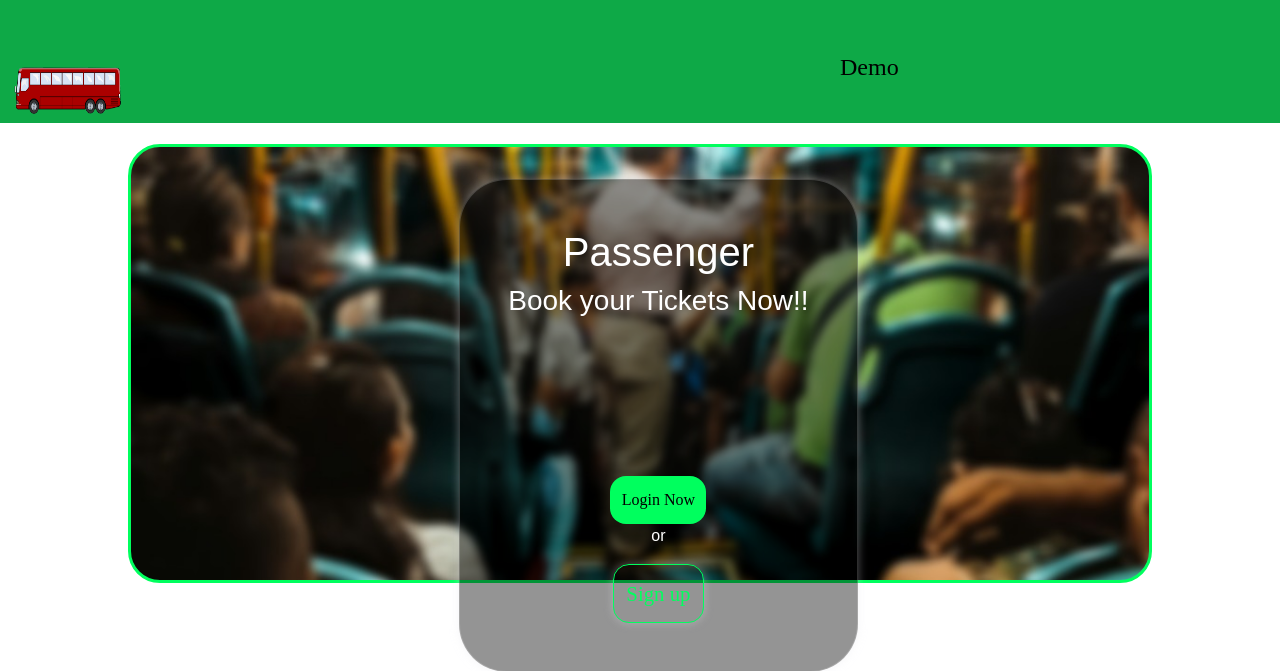
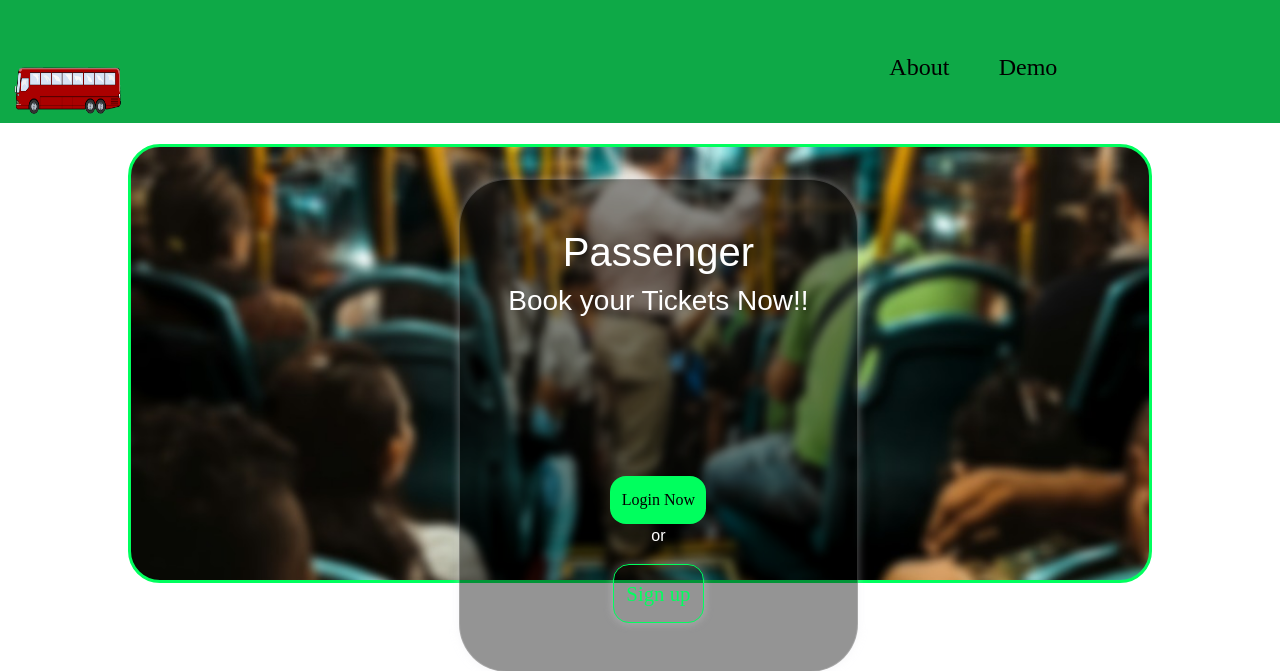
Before and after one commit to Karthick-R-25/Realtime-Ticket-Booking, a Django app: page / in a window 1280 px wide; the page is wider, and only the part inside the window is pictured. Shown: the top 671 px of that part. Run offline with Django 4.2, Linux system fonts and the light colour scheme.

Commit message:
Update base.html

```diff
--- a/engine/bus/templates/base.html
+++ b/engine/bus/templates/base.html
@@ -22,8 +22,12 @@
           </button>
           <div class="collapse navbar-collapse" id="navbarNav">
             <ul class="navbar-nav">
-                 <li class="nav-item mt-3">
-              <a class="nav-link" href="#">Demo</a></li>
+                   <li class="nav-item mt-3">
+                  <a class="nav-link" href="#"></a></li>
+                   <li class="nav-item mt-3">
+                  <a class="nav-link" href="#">About</a></li>
+                  <li class="nav-item mt-3">
+                  <a class="nav-link" href="#">Demo</a></li>
             </ul>
           </div>
         </div>
```
